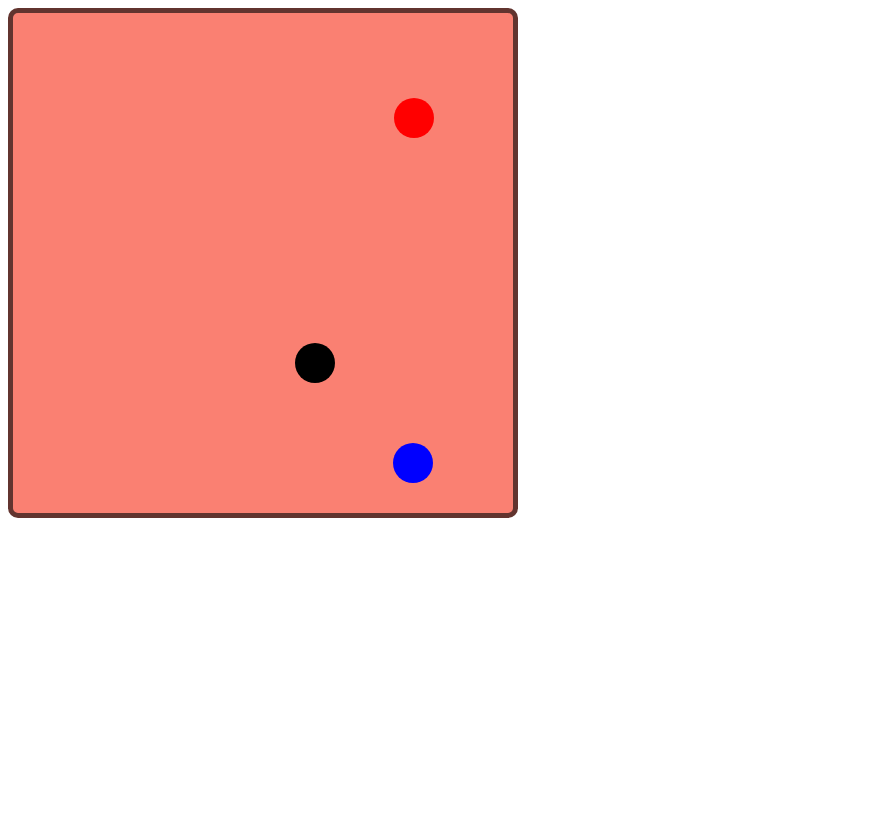
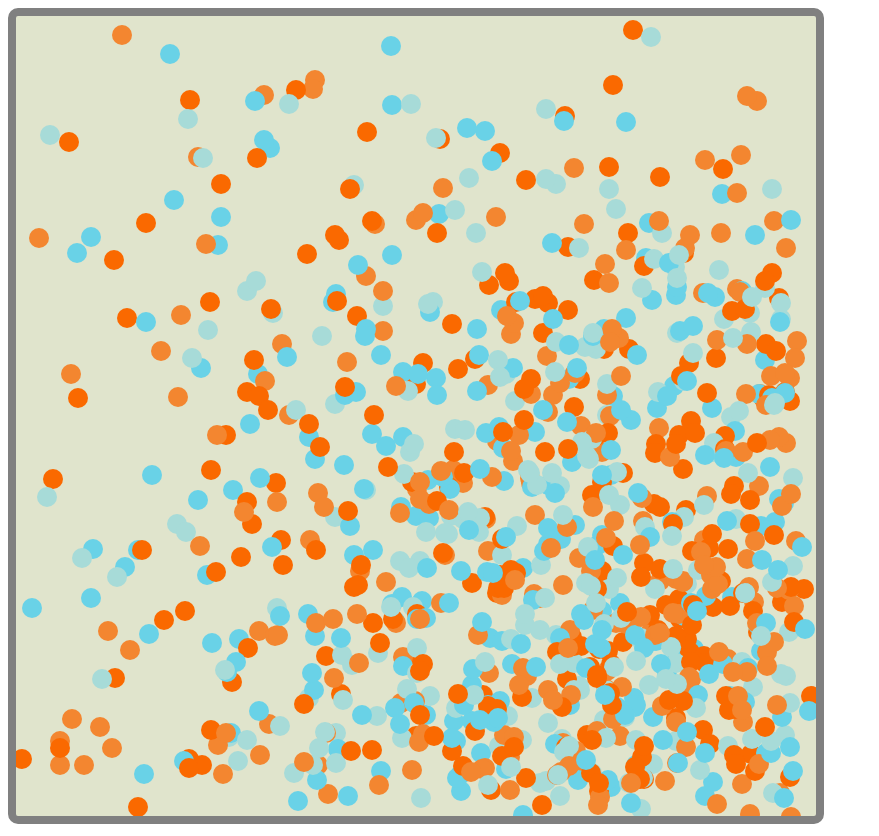
Before and after one commit to handreistoicescu/ball-master-5000, a website with bundled scripts: page index.html in a window 1280 px wide. Shown: the whole page, without its empty margins (0-879 px from the left). Before the commit the page ends 800 px from the top, so only its background shows below. Built offline with nearby package versions, Linux system fonts and the light colour scheme; animation ran at ten frames a second.

Commit message:
More configurations

```diff
--- a/data.js
+++ b/data.js
@@ -1,54 +1,57 @@
 // TODO - need to make sure all balls have the same speed
 // research velocity/speed relations and theory
 
-// TODO make sure positionX and positionY are not smaller than radius
-const colorScheme = ['#69D2E7', '#A7DBD8', '#E0E4CC', '#F38630', '#FA6900'];
-const radius = 20;
-const bgColor = "#E0E4CC";
+// TODO - make sure ball won't be generated on another balls' place
+// TODO - make sure the canvas has enough space for all the balls
+
+const canvas = document.getElementById('app-canvas');
+canvas.width = 800;
+canvas.height = 800;
+
+const ballsConfig = {
+  ballNumber: 1000,
+  sceneWidth: canvas.width,
+  sceneHeight: canvas.height,
+  colorScheme: ['#69D2E7', '#A7DBD8', '#F38630', '#FA6900'],
+  radius: 10,
+  totalVelocity: 10
+}
+
+canvas.style.backgroundColor = '#E0E4CC';
+canvas.style.borderColor = 'gray';
+canvas.style.borderWidth = '8px';
 
 // TODO: finish this generating function
-function getThemBalls(ballNumber, sceneConstraints, colorScheme, radius, totalVelocity) {
+function getThemBalls({ ballNumber, sceneWidth, sceneHeight, colorScheme, radius, totalVelocity }) {
   const balls = [];
-  for(i=0; i<=ballNumber; ++i) {
-    const ball = {
-      color: 'red',
-      posX: 30,
-      posY: 20,
-      radius: 20,
-      vx: 15,
-      vy: 15
-    }
-  }
+  for(let i=0; i<=ballNumber; ++i) {
+    const ball = {};
+
+    // Q: how does this randomizing function actually work?
+    // ball.color = colorScheme[Math.floor(Math.random()*colorScheme.length)];
+    ball.color = getRandomArrayItem(colorScheme);
+    ball.posX = getRandomInt(0 + radius, sceneWidth - radius);
+    ball.posY = getRandomInt(0 + radius, sceneHeight - radius);
+    ball.radius = radius;
+    ball.vx = getRandomInt(1, totalVelocity);
+    ball.vy = totalVelocity - ball.vx;
+
+    balls.push(ball);
+  };
   return balls;
 }
 
-export const balls = [
-  {
-    color: 'red',
-    posX: 30,
-    posY: 30,
-    radius: radius,
-    vx: 7,
-    vy: 1
-  },
-  {
-    color: 'blue',
-    posX: 100,
-    posY: 150,
-    radius: radius,
-    vx: 4,
-    vy: 4
-  },
-  {
-    color: 'black',
-    posX: 200,
-    posY: 200,
-    radius: radius,
-    vx: 6,
-    vy: 2
-  },
-];
+// TODO: move to utility module
+function getRandomInt(min, max) {
+  min = Math.ceil(min);
+  max = Math.floor(max);
+  return Math.floor(Math.random() * (max - min + 1)) + min;
+}
 
-export default function getBalls() {
-  return balls;
+function getRandomArrayItem(arr) {
+  return arr[Math.floor(Math.random()*arr.length)];
 }
+
+const balls = getThemBalls(ballsConfig);
+
+export default balls;
--- a/index.html
+++ b/index.html
@@ -9,6 +9,6 @@
   <link rel="stylesheet" href="style.css">
 </head>
 <body>
-  <canvas id="app-canvas" width='500' height='500'></canvas>
+  <canvas id="app-canvas"></canvas>
 </body>
 </html>
--- a/index.js
+++ b/index.js
@@ -1,4 +1,4 @@
-import getBalls from './data.js';
+import balls from './data.js';
 
 class Ball {
   constructor(context, posX, posY, color, radius) {
@@ -9,7 +9,7 @@ class Ball {
   }
 }
 
-const ballsData = getBalls();
+const ballsData = balls;
 
 const canvas = document.getElementById('app-canvas');
 const ctx = canvas.getContext('2d');
--- a/style.css
+++ b/style.css
@@ -1,5 +1,4 @@
 canvas {
-  background-color: salmon;
-  border: 5px solid rgb(98, 52, 47);
+  border-style: solid;
   border-radius: 10px;
 }
```
